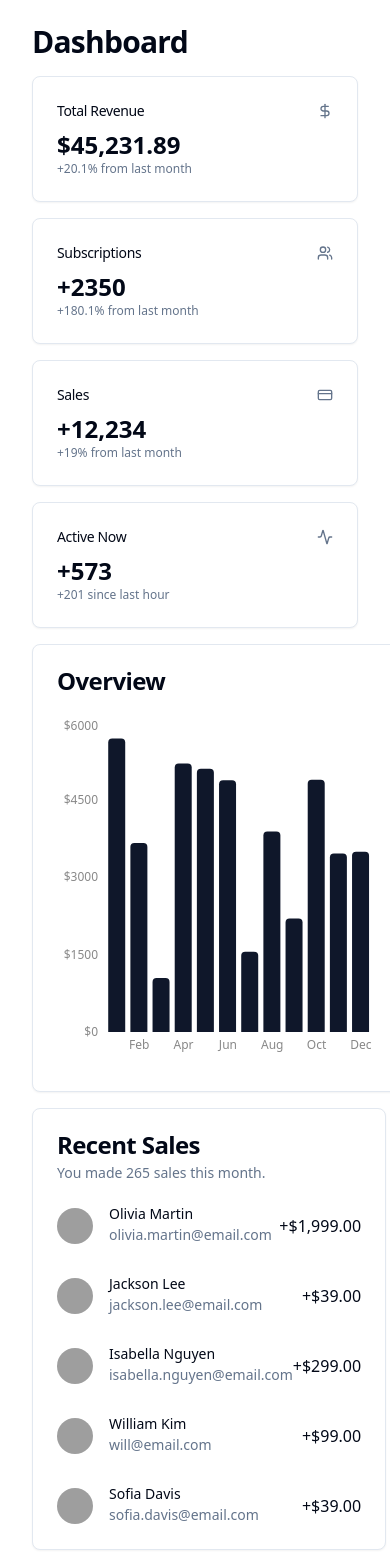
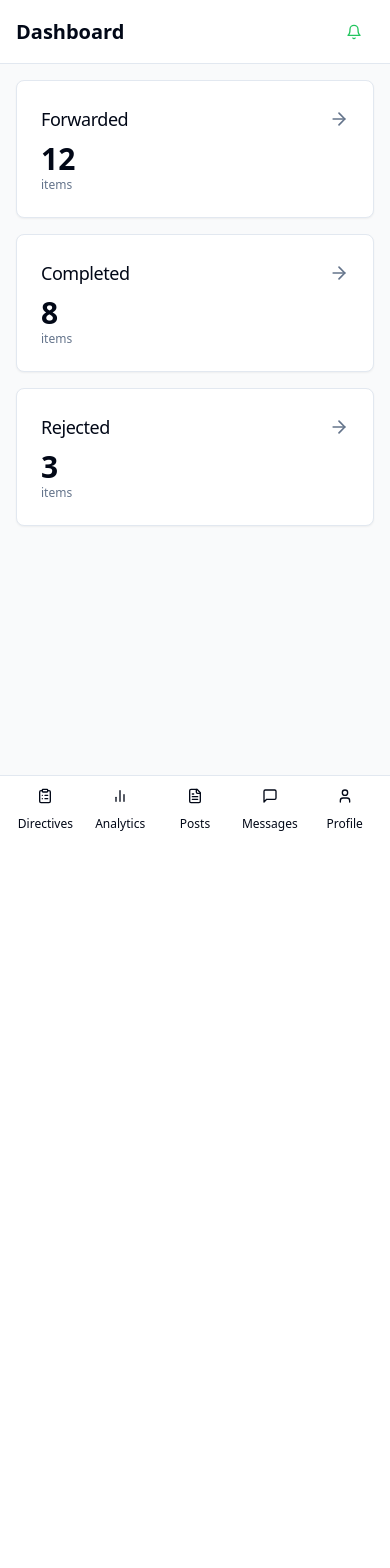
Before and after one commit to balu-XLR8/official, a React (Vite) app: page / in a window 390 px wide. Shown: the top 1568 px of the page. After the commit the page ends 844 px from the top, so only its background shows below. Built offline with nearby package versions, Linux system fonts and the light colour scheme; grey boxes are pictures that could not be loaded.

Commit message:
[dyad] Create a mobile-style dashboard - wrote 4 file(s), deleted 2 file(s)

```diff
--- /dev/null
+++ b/src/components/BottomNav.tsx
@@ -0,0 +1,31 @@
+import { BarChart2, ClipboardList, FileText, MessageSquare, User } from "lucide-react";
+import { Button } from "@/components/ui/button";
+
+export default function BottomNav() {
+  return (
+    <footer className="fixed bottom-0 left-0 right-0 z-10 border-t bg-background">
+      <nav className="grid grid-cols-5 items-center justify-items-center p-2">
+        <Button variant="ghost" className="flex flex-col items-center h-auto p-1">
+          <ClipboardList className="h-6 w-6" />
+          <span className="text-xs mt-1">Directives</span>
+        </Button>
+        <Button variant="ghost" className="flex flex-col items-center h-auto p-1">
+          <BarChart2 className="h-6 w-6" />
+          <span className="text-xs mt-1">Analytics</span>
+        </Button>
+        <Button variant="ghost" className="flex flex-col items-center h-auto p-1">
+          <FileText className="h-6 w-6" />
+          <span className="text-xs mt-1">Posts</span>
+        </Button>
+        <Button variant="ghost" className="flex flex-col items-center h-auto p-1">
+          <MessageSquare className="h-6 w-6" />
+          <span className="text-xs mt-1">Messages</span>
+        </Button>
+        <Button variant="ghost" className="flex flex-col items-center h-auto p-1">
+          <User className="h-6 w-6" />
+          <span className="text-xs mt-1">Profile</span>
+        </Button>
+      </nav>
+    </footer>
+  );
+}
--- /dev/null
+++ b/src/components/Header.tsx
@@ -0,0 +1,14 @@
+import { Bell } from "lucide-react";
+import { Button } from "@/components/ui/button";
+
+export default function Header() {
+  return (
+    <header className="sticky top-0 z-10 flex h-16 items-center justify-between border-b bg-background px-4 md:px-6">
+      <h1 className="text-xl font-semibold">Dashboard</h1>
+      <Button variant="ghost" size="icon" className="rounded-full">
+        <Bell className="h-5 w-5 text-green-500" />
+        <span className="sr-only">Toggle notifications</span>
+      </Button>
+    </header>
+  );
+}
--- a/src/components/OverviewChart.tsx
+++ /dev/null
@@ -1,46 +0,0 @@
-"use client";
-
-import { Bar, BarChart, ResponsiveContainer, XAxis, YAxis } from "recharts";
-
-const data = [
-  { name: "Jan", total: Math.floor(Math.random() * 5000) + 1000 },
-  { name: "Feb", total: Math.floor(Math.random() * 5000) + 1000 },
-  { name: "Mar", total: Math.floor(Math.random() * 5000) + 1000 },
-  { name: "Apr", total: Math.floor(Math.random() * 5000) + 1000 },
-  { name: "May", total: Math.floor(Math.random() * 5000) + 1000 },
-  { name: "Jun", total: Math.floor(Math.random() * 5000) + 1000 },
-  { name: "Jul", total: Math.floor(Math.random() * 5000) + 1000 },
-  { name: "Aug", total: Math.floor(Math.random() * 5000) + 1000 },
-  { name: "Sep", total: Math.floor(Math.random() * 5000) + 1000 },
-  { name: "Oct", total: Math.floor(Math.random() * 5000) + 1000 },
-  { name: "Nov", total: Math.floor(Math.random() * 5000) + 1000 },
-  { name: "Dec", total: Math.floor(Math.random() * 5000) + 1000 },
-];
-
-export default function OverviewChart() {
-  return (
-    <ResponsiveContainer width="100%" height={350}>
-      <BarChart data={data}>
-        <XAxis
-          dataKey="name"
-          stroke="#888888"
-          fontSize={12}
-          tickLine={false}
-          axisLine={false}
-        />
-        <YAxis
-          stroke="#888888"
-          fontSize={12}
-          tickLine={false}
-          axisLine={false}
-          tickFormatter={(value) => `$${value}`}
-        />
-        <Bar
-          dataKey="total"
-          fill="hsl(222.2 47.4% 11.2%)"
-          radius={[4, 4, 0, 0]}
-        />
-      </BarChart>
-    </ResponsiveContainer>
-  );
-}
--- a/src/components/RecentSales.tsx
+++ /dev/null
@@ -1,63 +0,0 @@
-import {
-  Avatar,
-  AvatarFallback,
-  AvatarImage,
-} from "@/components/ui/avatar";
-
-const salesData = [
-  {
-    name: "Olivia Martin",
-    email: "olivia.martin@email.com",
-    amount: "+$1,999.00",
-    avatar: "/avatars/01.png",
-    fallback: "OM",
-  },
-  {
-    name: "Jackson Lee",
-    email: "jackson.lee@email.com",
-    amount: "+$39.00",
-    avatar: "/avatars/02.png",
-    fallback: "JL",
-  },
-  {
-    name: "Isabella Nguyen",
-    email: "isabella.nguyen@email.com",
-    amount: "+$299.00",
-    avatar: "/avatars/03.png",
-    fallback: "IN",
-  },
-  {
-    name: "William Kim",
-    email: "will@email.com",
-    amount: "+$99.00",
-    avatar: "/avatars/04.png",
-    fallback: "WK",
-  },
-  {
-    name: "Sofia Davis",
-    email: "sofia.davis@email.com",
-    amount: "+$39.00",
-    avatar: "/avatars/05.png",
-    fallback: "SD",
-  },
-];
-
-export default function RecentSales() {
-  return (
-    <div className="space-y-8">
-      {salesData.map((sale, index) => (
-        <div className="flex items-center" key={index}>
-          <Avatar className="h-9 w-9">
-            <AvatarImage src={sale.avatar} alt="Avatar" />
-            <AvatarFallback>{sale.fallback}</AvatarFallback>
-          </Avatar>
-          <div className="ml-4 space-y-1">
-            <p className="text-sm font-medium leading-none">{sale.name}</p>
-            <p className="text-sm text-muted-foreground">{sale.email}</p>
-          </div>
-          <div className="ml-auto font-medium">{sale.amount}</div>
-        </div>
-      ))}
-    </div>
-  );
-}
--- /dev/null
+++ b/src/components/StatusCard.tsx
@@ -0,0 +1,22 @@
+import { Card, CardContent, CardHeader, CardTitle } from "@/components/ui/card";
+import { ArrowRight } from "lucide-react";
+
+interface StatusCardProps {
+  title: string;
+  count: number;
+}
+
+export default function StatusCard({ title, count }: StatusCardProps) {
+  return (
+    <Card className="cursor-pointer hover:shadow-lg transition-shadow">
+      <CardHeader className="flex flex-row items-center justify-between space-y-0 pb-2">
+        <CardTitle className="text-lg font-medium">{title}</CardTitle>
+        <ArrowRight className="h-5 w-5 text-muted-foreground" />
+      </CardHeader>
+      <CardContent>
+        <div className="text-3xl font-bold">{count}</div>
+        <p className="text-xs text-muted-foreground">items</p>
+      </CardContent>
+    </Card>
+  );
+}
--- a/src/pages/Index.tsx
+++ b/src/pages/Index.tsx
@@ -1,97 +1,17 @@
-import {
-  Card,
-  CardContent,
-  CardDescription,
-  CardHeader,
-  CardTitle,
-} from "@/components/ui/card";
-import { Activity, CreditCard, DollarSign, Users } from "lucide-react";
-import OverviewChart from "@/components/OverviewChart";
-import RecentSales from "@/components/RecentSales";
+import Header from "@/components/Header";
+import BottomNav from "@/components/BottomNav";
+import StatusCard from "@/components/StatusCard";
 
 const Index = () => {
   return (
-    <div className="flex-col md:flex">
-      <div className="flex-1 space-y-4 p-8 pt-6">
-        <div className="flex items-center justify-between space-y-2">
-          <h2 className="text-3xl font-bold tracking-tight">Dashboard</h2>
-        </div>
-        <div className="grid gap-4 md:grid-cols-2 lg:grid-cols-4">
-          <Card className="cursor-pointer hover:shadow-lg transition-shadow">
-            <CardHeader className="flex flex-row items-center justify-between space-y-0 pb-2">
-              <CardTitle className="text-sm font-medium">
-                Total Revenue
-              </CardTitle>
-              <DollarSign className="h-4 w-4 text-muted-foreground" />
-            </CardHeader>
-            <CardContent>
-              <div className="text-2xl font-bold">$45,231.89</div>
-              <p className="text-xs text-muted-foreground">
-                +20.1% from last month
-              </p>
-            </CardContent>
-          </Card>
-          <Card className="cursor-pointer hover:shadow-lg transition-shadow">
-            <CardHeader className="flex flex-row items-center justify-between space-y-0 pb-2">
-              <CardTitle className="text-sm font-medium">
-                Subscriptions
-              </CardTitle>
-              <Users className="h-4 w-4 text-muted-foreground" />
-            </CardHeader>
-            <CardContent>
-              <div className="text-2xl font-bold">+2350</div>
-              <p className="text-xs text-muted-foreground">
-                +180.1% from last month
-              </p>
-            </CardContent>
-          </Card>
-          <Card className="cursor-pointer hover:shadow-lg transition-shadow">
-            <CardHeader className="flex flex-row items-center justify-between space-y-0 pb-2">
-              <CardTitle className="text-sm font-medium">Sales</CardTitle>
-              <CreditCard className="h-4 w-4 text-muted-foreground" />
-            </CardHeader>
-            <CardContent>
-              <div className="text-2xl font-bold">+12,234</div>
-              <p className="text-xs text-muted-foreground">
-                +19% from last month
-              </p>
-            </CardContent>
-          </Card>
-          <Card className="cursor-pointer hover:shadow-lg transition-shadow">
-            <CardHeader className="flex flex-row items-center justify-between space-y-0 pb-2">
-              <CardTitle className="text-sm font-medium">Active Now</CardTitle>
-              <Activity className="h-4 w-4 text-muted-foreground" />
-            </CardHeader>
-            <CardContent>
-              <div className="text-2xl font-bold">+573</div>
-              <p className="text-xs text-muted-foreground">
-                +201 since last hour
-              </p>
-            </CardContent>
-          </Card>
-        </div>
-        <div className="grid gap-4 md:grid-cols-2 lg:grid-cols-7">
-          <Card className="col-span-4">
-            <CardHeader>
-              <CardTitle>Overview</CardTitle>
-            </CardHeader>
-            <CardContent className="pl-2">
-              <OverviewChart />
-            </CardContent>
-          </Card>
-          <Card className="col-span-3">
-            <CardHeader>
-              <CardTitle>Recent Sales</CardTitle>
-              <CardDescription>
-                You made 265 sales this month.
-              </CardDescription>
-            </CardHeader>
-            <CardContent>
-              <RecentSales />
-            </CardContent>
-          </Card>
-        </div>
-      </div>
+    <div className="flex flex-col min-h-screen bg-gray-50 dark:bg-gray-900">
+      <Header />
+      <main className="flex-1 p-4 md:p-6 space-y-4 mb-20">
+        <StatusCard title="Forwarded" count={12} />
+        <StatusCard title="Completed" count={8} />
+        <StatusCard title="Rejected" count={3} />
+      </main>
+      <BottomNav />
     </div>
   );
 };
```
